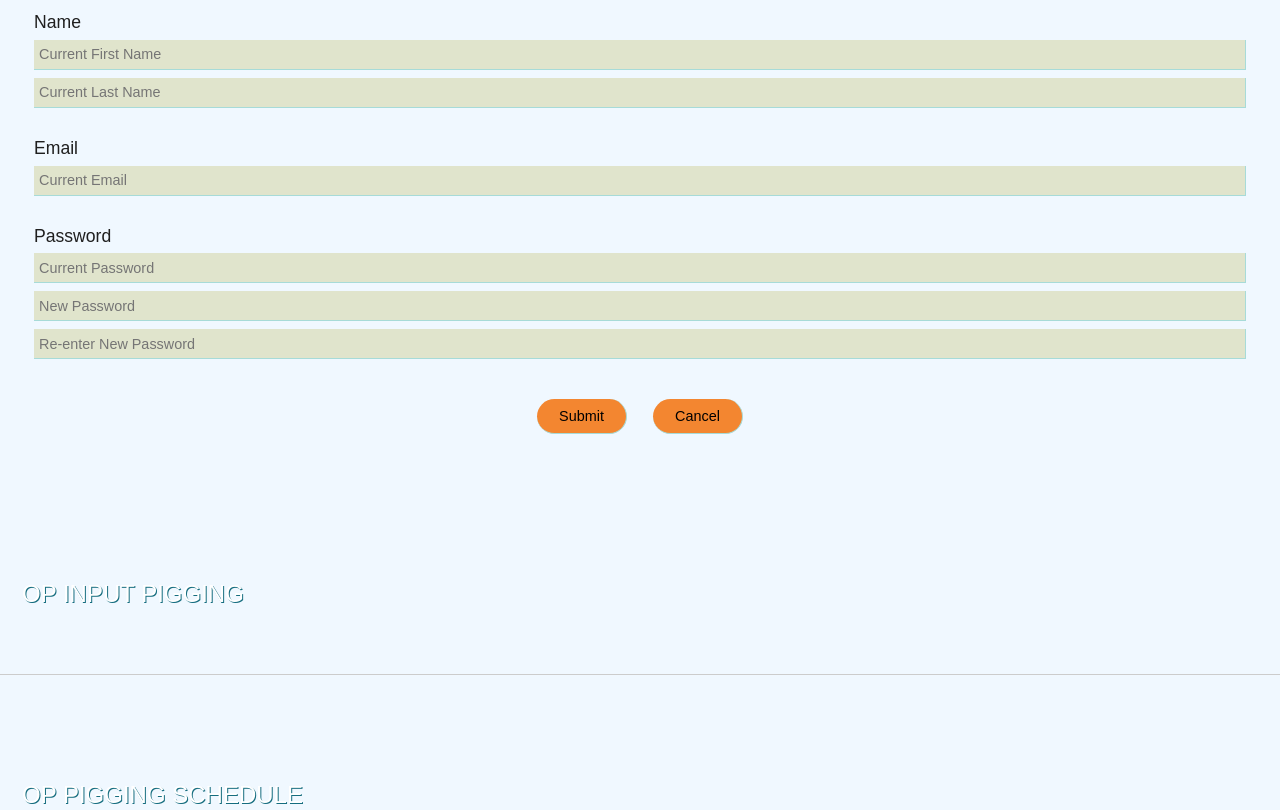
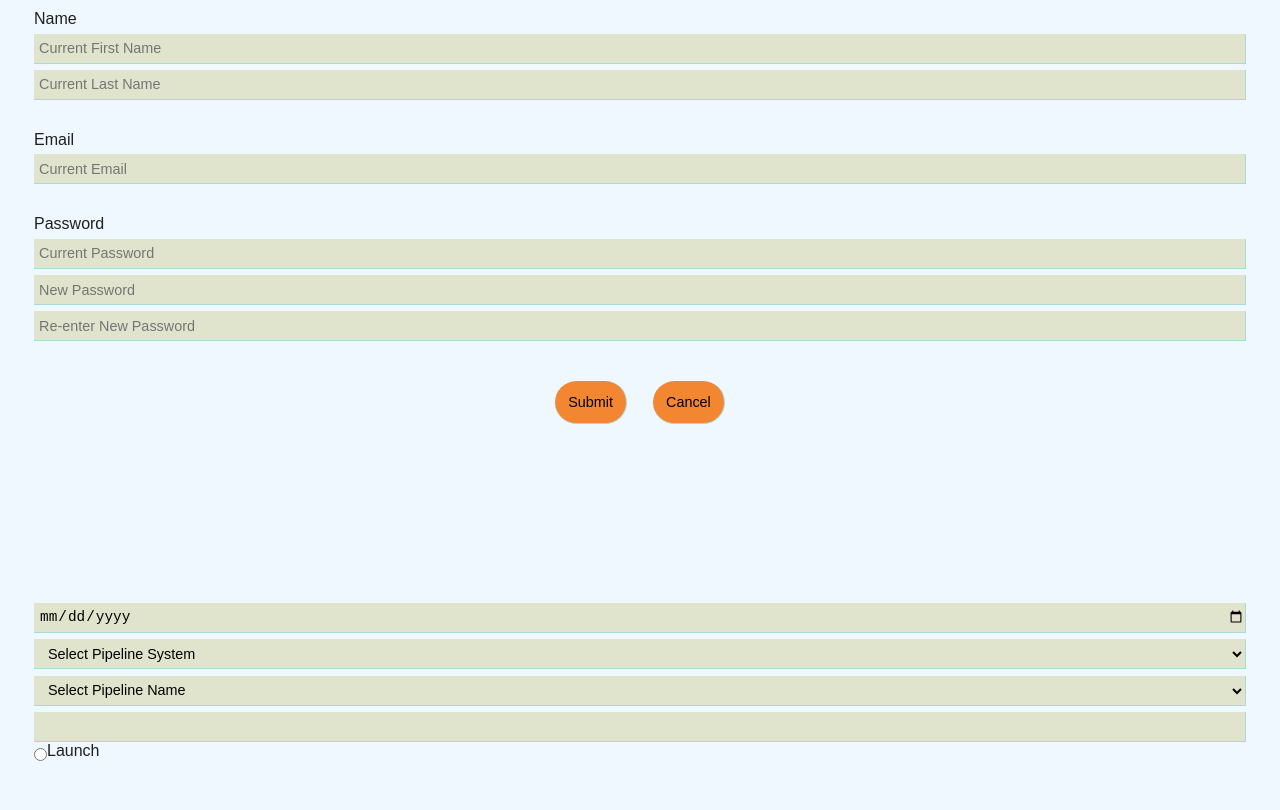
Before and after one commit to KSherrell/pipeline-pigging-ops-fullstack-capstone-project, a website: page index.html in a window 1280 px wide. Shown: the part 1680-2490 px from the top of the page. Drawn offline with nearby package versions, Linux system fonts and the light colour scheme; a web font is replaced by a local one.

Commit message:
saving work on Input Pigging screen

```diff
--- a/css/main.css
+++ b/css/main.css
@@ -87,20 +87,18 @@ hr {
     }
     label {
         font-size: 1.1rem;
-        display: inline-block;
     }
     form div {
         margin-top: 2rem;
     }
     form div input {
         background-color: #E0E4CC;
-        display: block;
         height: 30px;
         width: 100%;
         border-bottom: 1px solid #A7DBD8;
         border-right: 1px solid #A7DBD8;
         padding: 0 0 0 5px;
-        margin-top: .5rem;
+        margin-top: .4rem;
     }
     .buttons {
         width: 234px;
@@ -108,10 +106,9 @@ hr {
         margin: 2.5rem auto;
     }
     button {
-        width: 90px;
-        height: 35px;
         display: inline-block;
         margin: 0 13px;
+        padding: 13px;
         font-family: 'Monda', sans-serif;
         color: #000;
         background-color: #F38630;
@@ -135,15 +132,11 @@ hr {
         color: #FA6900;
     }
     /*    USER LOGIN */
-    .user-login-container {
-        width: 100%;
-        font-size: 1rem;
-    }
     .user-login-container p {
         margin-top: 2.5rem;
         text-align: center;
     }
-    .user-login-container p:nth-child(2) {
+    .user-login-container p+p {
         margin-top: 1.75rem;
     }
     .user-login-container form {
@@ -154,23 +147,43 @@ hr {
         font-size: .9rem;
     }
     /*    USER RESET PASSWORD*/
-    .user-reset-password-container {
-        width: 100%;
-    }
     .user-reset-password-container hr {
         width: 85%;
         margin: 1.5rem auto;
     }
     /*    USER CREATE ACCOUNT*/
+    /*
     .user-create-account-container {
         width: 100%;
     }
+*/
     /*    USER VIEW/UPDATE ACCOUNT*/
     .user-account-info-container hr {
         width: 85%;
         margin: 1.5rem auto;
     }
+    /*    OPERATOR INPUT PIGGING*/
     .operator-input-pigging-container {}
+    .operator-input-pigging-container form div {
+        margin-top: 0;
+    }
+    .operator-input-pigging-container form div select,
+    p.auto-pop-site-name {
+        background-color: #E0E4CC;
+        display: block;
+        height: 30px;
+        width: 100%;
+        border-bottom: 1px solid #A7DBD8;
+        border-right: 1px solid #A7DBD8;
+        padding: 0 0 0 10px;
+        margin-top: .4rem;
+    }
+    .operator-input-pigging-container form div input[type='radio'],
+    label {
+        height: auto;
+        width: auto;
+        font-size: 1rem;
+    }
     .operator-schedule-container {}
     .operator-prev-launch-container {}
     .foreman-admin-menu-container {}
--- a/index.html
+++ b/index.html
@@ -21,11 +21,6 @@
         <span class="tooltip"><a href="#"><img src="imgs/acct-info-wht.png"></a><span class="tooltiptext ttt2">View/Update Account</span></span>
     </header>
 -->
-
-
-
-
-
 
     <header>
         <h3>Login</h3>
@@ -146,8 +141,46 @@
     </main>
 
 
+
+    <header>
+        <h3>Input Pigging</h3>
+        <span class="tooltip"><a href="#"><img src="imgs/exit.png"></a><span class="tooltiptext ttt1">Exit</span></span>
+        <span class="tooltip"><a href="#"><img src="imgs/acct-info-wht.png"></a><span class="tooltiptext ttt2">View/Update Account</span></span>
+    </header>
     <main class="operator-input-pigging-container">
-        <h3>OP INPUT PIGGING</h3>
+        <form id="input-pigging" action="" method="">
+            <div>
+                <input type="date" name="date-time" class="pigging-date">
+            </div>
+            <div>
+                <select name="pipeline-systems">
+                <option value="select-system">Select Pipeline System</option>
+               <option value="system-one">System One</option>
+               <option value="system-two">System Two</option>
+               <option value="system-three">System Three</option>
+               <option value="system-four">System Four</option>
+            </select>
+            </div>
+            <div>
+                <select name="pipeline-names">
+                <option value="select-name">Select Pipeline Name</option>
+                <option value="system-one">Name One</option>
+                <option value="system-two">Name Two</option>
+                <option value="system-three">Name Three</option>
+                <option value="system-four">Name Four</option>
+            </select>
+            </div>
+            <div>
+                <p class="auto-pop-site-name"></p>
+            </div>
+            <div>
+                <input type="radio" name="pigging-activity" id="radio-launch" value="launch"><label for="radio-launch">Launch</label>
+            </div>
+
+        </form>
+
+
+
     </main>
     <hr>
 
```
